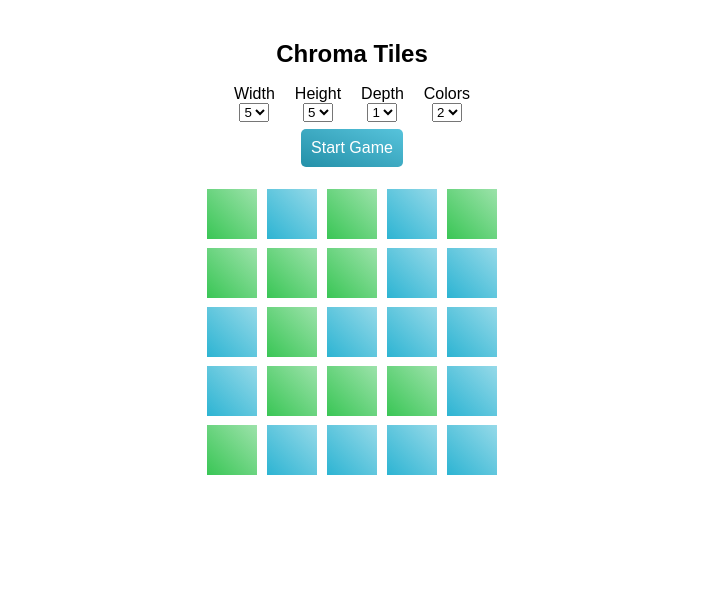
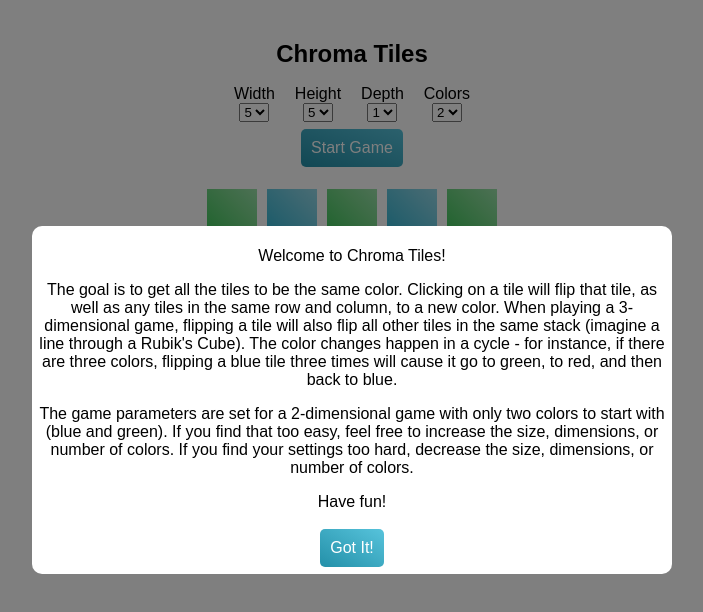
Before and after one commit to alexcavalli/chroma-cells, a React (Create React App) app: page / in a window 1280 px wide. Shown: the top 612 px of the page, without its empty margins (288-991 px from the left). Built offline with nearby package versions, Linux system fonts and the light colour scheme.

Commit message:
Add instructions pane on page load

```diff
--- a/src/App.css
+++ b/src/App.css
@@ -20,3 +20,7 @@
   display: block;
   margin: 20px 0;
 }
+
+.App-cell-grid-title {
+  margin-bottom: 0px;
+}
--- a/src/App.js
+++ b/src/App.js
@@ -4,6 +4,7 @@ import { connect } from 'react-redux';
 import { actionCreators } from './appRedux';
 import Cell from './Cell.js';
 import Settings from './Settings.js';
+import Instructions from './Instructions.js';
 import './App.css';
 
 const mapStateToProps = state => ({
@@ -11,7 +12,8 @@ const mapStateToProps = state => ({
   cells: state.cells,
   win: state.win,
   movesMade: state.movesMade,
-  cheatMode: state.cheatMode
+  cheatMode: state.cheatMode,
+  showInstructions: state.showInstructions
 });
 
 class App extends Component {
@@ -33,12 +35,22 @@ class App extends Component {
     dispatch(actionCreators.toggleCheatMode());
   };
 
+  onCloseInstructions = () => {
+    const { dispatch } = this.props;
+
+    dispatch(actionCreators.closeInstructions());
+  };
+
   renderCellGrids() {
     const { depth } = this.props.settings;
 
     return Array(depth).fill().map((_, z) => {
       return (
         <div key={['grid', z].join('-')} className="App-cell-grid">
+          {depth > 1 &&
+            <h5 className="App-cell-grid-title">
+              Layer {z + 1}
+            </h5>}
           {this.renderCellGrid(z)}
         </div>
       );
@@ -84,7 +96,7 @@ class App extends Component {
   }
 
   render() {
-    const { settings, win, movesMade } = this.props;
+    const { settings, win, movesMade, showInstructions } = this.props;
     return (
       <div className="App">
         <div className="App-header">
@@ -103,6 +115,13 @@ class App extends Component {
         <div className="App-container">
           {this.renderCellGrids()}
         </div>
+        <div className="App-footer">
+          <a href="https://github.com/alexcavalli/chroma-tiles">
+            Code on GitHub
+          </a>
+        </div>
+        {showInstructions &&
+          <Instructions onCloseInstructions={this.onCloseInstructions} />}
       </div>
     );
   }
--- /dev/null
+++ b/src/Instructions.css
@@ -0,0 +1,55 @@
+.Instructions-modal {
+  max-height: calc(100% - 10px);
+  position: fixed;
+  top: 50%;
+  left: 10%;
+  right: auto;
+  bottom: auto;
+  transform: translate(-5%, -50%);
+  background-color: white;
+  border-radius: 10px;
+  padding: 10px;
+  z-index: 2;
+}
+
+@media screen and (min-width: 480px) {
+  .Instructions-modal {
+    max-height: calc(100% - 100px);
+    top: 50%;
+    left: 50%;
+    transform: translate(-50%, -50%);
+    padding: 5px;
+  }
+}
+
+.Instructions-body {
+  height: 100%;
+  overflow: auto;
+  overflow-y: scroll;
+}
+
+.Instructions-overlay {
+  background-color: rgba(0, 0, 0, 0.5);
+  position: absolute;
+  top: 0;
+  right: 0;
+  bottom: 0;
+  left: 0;
+  z-index: 1;
+}
+
+.Instructions-button {
+  background-color: #ccc;
+  background-image: linear-gradient(
+    to right top,
+    hsl(191, 65%, 40%),
+    hsl(191, 65%, 60%)
+  );
+  border-radius: 5px;
+  border-style: none;
+  color: white;
+  cursor: pointer;
+  font-size: 1em;
+  padding: 10px 10px;
+  margin: 2px 5px;
+}
--- /dev/null
+++ b/src/Instructions.js
@@ -0,0 +1,47 @@
+import React, { Component } from 'react';
+import './Instructions.css';
+
+class Instructions extends Component {
+  render() {
+    const { onCloseInstructions } = this.props;
+
+    return (
+      <div className="Instructions">
+        <div className="Instructions-modal">
+          <div className="Instructions-body">
+            <p>Welcome to Chroma Tiles!</p>
+            <p>
+              The goal is to get all the tiles to be the same color. Clicking on
+              a tile will flip that tile, as well as any tiles in the same row
+              and column, to a new color. When playing a 3-dimensional game,
+              flipping a tile will also flip all other tiles in the same stack
+              (imagine a line through a Rubik's Cube). The color changes happen
+              in a cycle - for instance, if there are three colors, flipping a
+              blue tile three times will cause it go to green, to red, and then
+              back to blue.
+            </p>
+            <p>
+              The game parameters are set for a 2-dimensional game with only two
+              colors to start with (blue and green). If you find that too easy,
+              feel free to increase the size, dimensions, or number of colors.
+              If you find your settings too hard, decrease the size, dimensions,
+              or number of colors.
+            </p>
+            <p>Have fun!</p>
+            <div>
+              <button
+                className="Instructions-button"
+                onClick={onCloseInstructions}
+              >
+                Got It!
+              </button>
+            </div>
+          </div>
+        </div>
+        <div className="Instructions-overlay" />
+      </div>
+    );
+  }
+}
+
+export default Instructions;
--- a/src/appRedux.js
+++ b/src/appRedux.js
@@ -7,7 +7,8 @@ export const types = {
   START_GAME: 'START_GAME',
   PLAY_CELL: 'PLAY_CELL',
   REVERSE_PLAY_CELL: 'REVERSE_PLAY_CELL',
-  TOGGLE_CHEAT_MODE: 'TOGGLE_CHEAT_MODE'
+  TOGGLE_CHEAT_MODE: 'TOGGLE_CHEAT_MODE',
+  CLOSE_INSTRUCTIONS: 'CLOSE_INSTRUCTIONS'
 };
 
 export const actionCreators = {
@@ -22,6 +23,9 @@ export const actionCreators = {
   },
   toggleCheatMode: () => {
     return { type: types.TOGGLE_CHEAT_MODE };
+  },
+  closeInstructions: () => {
+    return { type: types.CLOSE_INSTRUCTIONS };
   }
 };
 
@@ -45,7 +49,8 @@ const initialState = {
   cells: initialCells,
   win: false,
   movesMade: 0,
-  cheatMode: false
+  cheatMode: false,
+  showInstructions: true
 };
 
 export const reducer = (state = initialState, action) => {
@@ -65,7 +70,8 @@ export const reducer = (state = initialState, action) => {
         settings: settings,
         win: false, // there's an edge case that the generated board could be a win.
         movesMade: 0,
-        cheatMode: false
+        cheatMode: false,
+        showInstructions: false
       };
     }
     case types.PLAY_CELL: {
@@ -115,6 +121,12 @@ export const reducer = (state = initialState, action) => {
         cheatMode: !state.cheatMode
       };
     }
+    case types.CLOSE_INSTRUCTIONS: {
+      return {
+        ...state,
+        showInstructions: false
+      };
+    }
     default: {
       return state;
     }
```
Also changed, not shown: public/index.html (+0 -10 lines).
